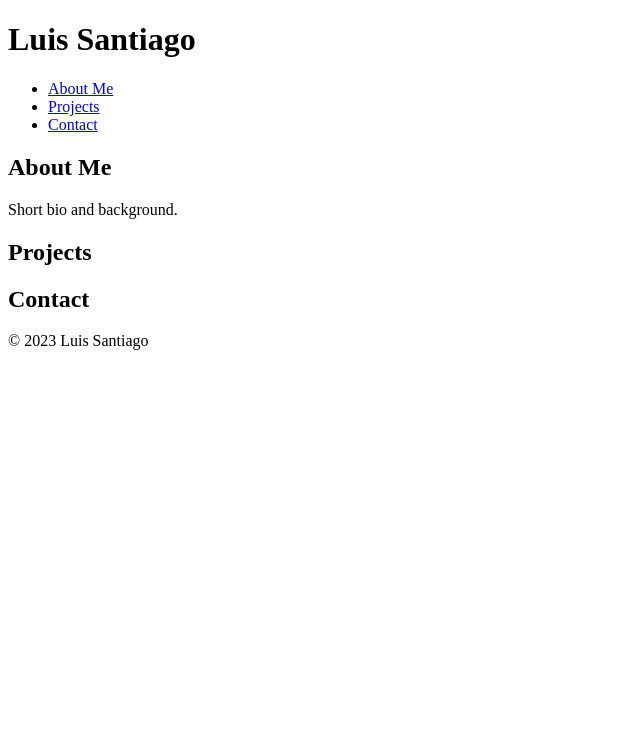
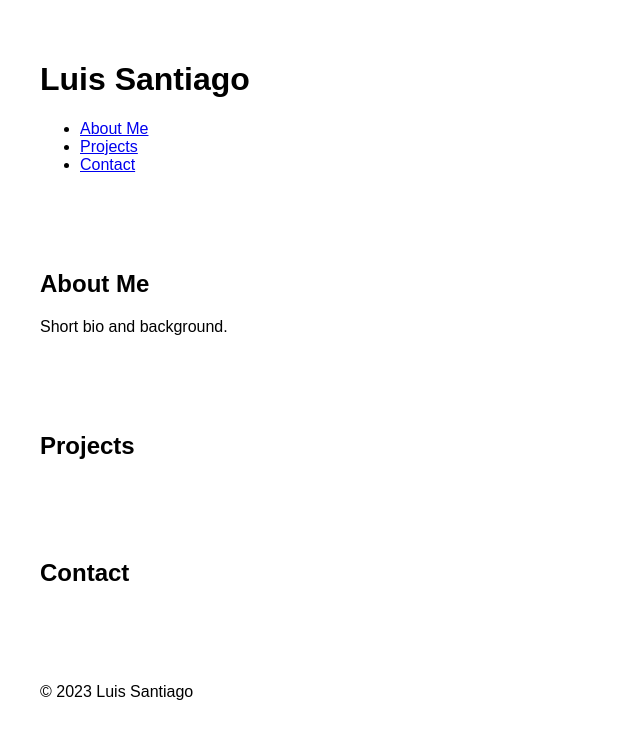
Before and after one commit to lasantiago/lasantiago, a plain HTML site: page index.html in a window 1280 px wide. Shown: the whole page, without its empty margins (0-640 px from the left). Drawn offline with Linux system fonts and the light colour scheme.

Commit message:
added css styling

```diff
--- /dev/null
+++ b/css/style.css
@@ -0,0 +1,10 @@
+body {
+    font-family: Arial, sans-serif;
+    margin: 0;
+    padding: 0;
+}
+
+header, section, footer {
+    margin: 20px;
+    padding: 20px;
+}
--- a/index.html
+++ b/index.html
@@ -3,6 +3,7 @@
 <head>
     <meta charset="UTF-8">
     <meta name="viewport" content="width=device-width, initial-scale=1.0">
+    <link rel="stylesheet" href="css/style.css">
     <title>Luis Santiago - Helping entrepreneurs and organizations create better futures one microsprint at a time </title>
 </head>
 <body>
```
